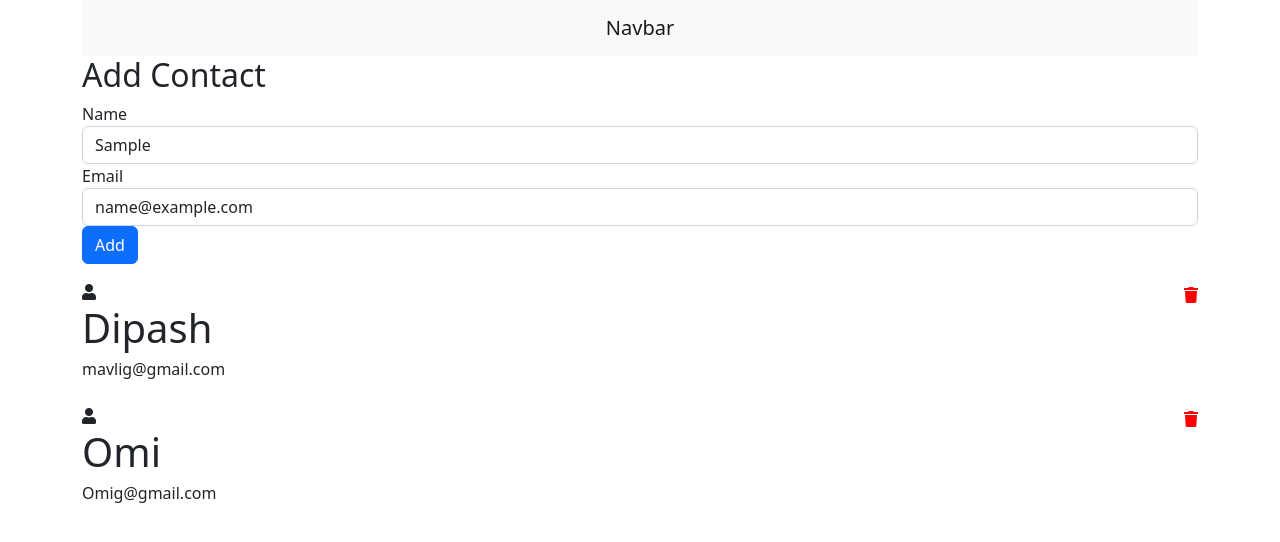
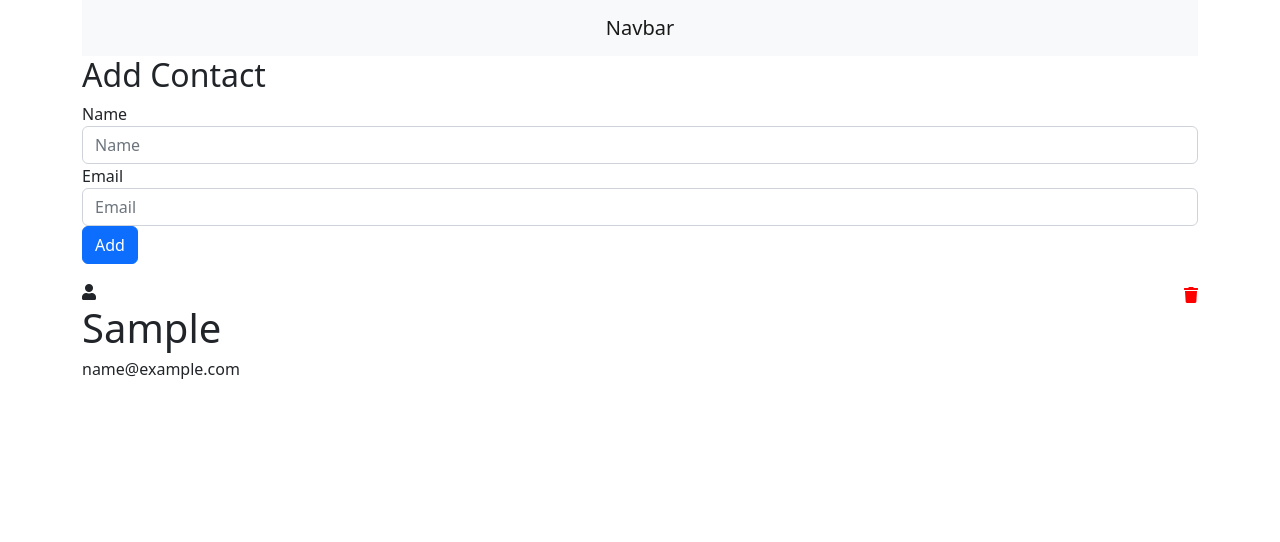
Before and after one commit to Abu-0-RayhaN/Contact-Manager, a React (Create React App) app: page / in a window 1280 px wide. Both pictures are taken after typing "Sample", "name@example.com" into the empty fields and a click on the button "Add". Shown: the top 542 px of the page. Built offline with nearby package versions, Linux system fonts and the light colour scheme.

Commit message:
CRUD completion

```diff
--- a/package.json
+++ b/package.json
@@ -10,6 +10,7 @@
     "react": "^18.2.0",
     "react-dom": "^18.2.0",
     "react-scripts": "5.0.1",
+    "uuid": "^3.4.0",
     "web-vitals": "^2.1.4"
   },
   "scripts": {
--- a/src/components/AddContact.jsx
+++ b/src/components/AddContact.jsx
@@ -1,11 +1,26 @@
 import React, { Component } from "react";
 
 export default class AddContact extends Component {
+  state = {
+    name: "",
+    email: "",
+  };
+  add = (e) => {
+    e.preventDefault();
+    if (this.state.name === "" || this.state.email === "") {
+      alert("All the fields are mandatory!");
+      return;
+    } else {
+      this.props.AddContactHandler(this.state);
+      this.setState({ name: "", email: "" });
+      console.log(this.state);
+    }
+  };
   render() {
     return (
       <div className="">
         <h2>Add Contact</h2>
-        <form action="" className="form">
+        <form action="" className="form" onSubmit={this.add}>
           <div>
             <label htmlFor="name">Name</label>
             <input
@@ -13,6 +28,8 @@ export default class AddContact extends Component {
               name="name"
               placeholder="Name"
               className="form-control"
+              value={this.state.name}
+              onChange={(e) => this.setState({ name: e.target.value })}
             />
           </div>
           <div>
@@ -22,9 +39,11 @@ export default class AddContact extends Component {
               name="email"
               placeholder="Email"
               className="form-control"
+              value={this.state.email}
+              onChange={(e) => this.setState({ email: e.target.value })}
             />
           </div>
-          <button type="button" className="btn btn-primary">
+          <button type="submit" className="btn btn-primary">
             Add
           </button>
         </form>
--- a/src/components/App.js
+++ b/src/components/App.js
@@ -4,16 +4,33 @@ import Header from "./Header";
 import AddContact from "./AddContact";
 // import ContactCard from './ContactCard'
 import ContactList from "./ContactList";
+import { useEffect, useState } from "react";
+import { v4 as uuidv4 } from "uuid";
 function App() {
-  const contacts = [
-    { id: "1", name: "Dipash", email: "mavlig@gmail.com" },
-    { id: "2", name: "Omi", email: "Omig@gmail.com" },
-  ];
+  const LOCAL_STORAGE_KEY = "contacts";
+  const [contacts, setContacts] = useState([]);
+  const addContactHandler = (contact) => {
+    setContacts([...contacts, { id: uuidv4(), ...contact }]);
+    localStorage.setItem(
+      LOCAL_STORAGE_KEY,
+      JSON.stringify([...contacts, contact])
+    );
+  };
+  const removeContactHandler = (id) => {
+    const newContactList = contacts.filter((contact) => {
+      return contact.id !== id;
+    });
+    setContacts(newContactList);
+  };
+  useEffect(() => {
+    const retriveContacts = JSON.parse(localStorage.getItem(LOCAL_STORAGE_KEY));
+    if (retriveContacts) setContacts(retriveContacts);
+  }, []);
   return (
     <div className="container">
       <Header />
-      <AddContact />
-      <ContactList contacts={contacts} />
+      <AddContact AddContactHandler={addContactHandler} />
+      <ContactList contacts={contacts} getContactId={removeContactHandler} />
     </div>
   );
 }
--- a/src/components/ContactCard.jsx
+++ b/src/components/ContactCard.jsx
@@ -1,17 +1,20 @@
 import React from "react";
 const ContactCard = (props) => {
+  const { name, email, id } = props.contact;
+  console.log(id);
   return (
     <div>
       <div className="item d-flex mt-3">
         <div className="content ">
           <i className="fa fa-user" aria-hidden="true"></i>
-          <h1 className="h1">{props.contact.name}</h1>
-          <h6 className="h6">{props.contact.email}</h6>
+          <h1 className="h1">{name}</h1>
+          <h6 className="h6">{email}</h6>
         </div>
         <div className="ms-auto">
           <i
             className="fas fa-trash"
             style={{ color: "red", marginTop: "7px" }}
+            onClick={() => props.clickHandler(id)}
           ></i>
         </div>
       </div>
--- a/src/components/ContactList.jsx
+++ b/src/components/ContactList.jsx
@@ -1,8 +1,19 @@
 import React from "react";
 import ContactCard from "./ContactCard";
 const ContactList = (props) => {
+  const deleteContactHandler = (id) => {
+    props.getContactId(id);
+  };
   const rendereContactList = props.contacts.map((contact) => {
-    return <ContactCard contact={contact}></ContactCard>;
+    return (
+      <div>
+        <ContactCard
+          contact={contact}
+          clickHandler={deleteContactHandler}
+          key={contact.id}
+        ></ContactCard>
+      </div>
+    );
   });
   return <div>{rendereContactList}</div>;
 };
```
Also changed, not shown: 1 other file (tests, documents, lock files or other folders).
